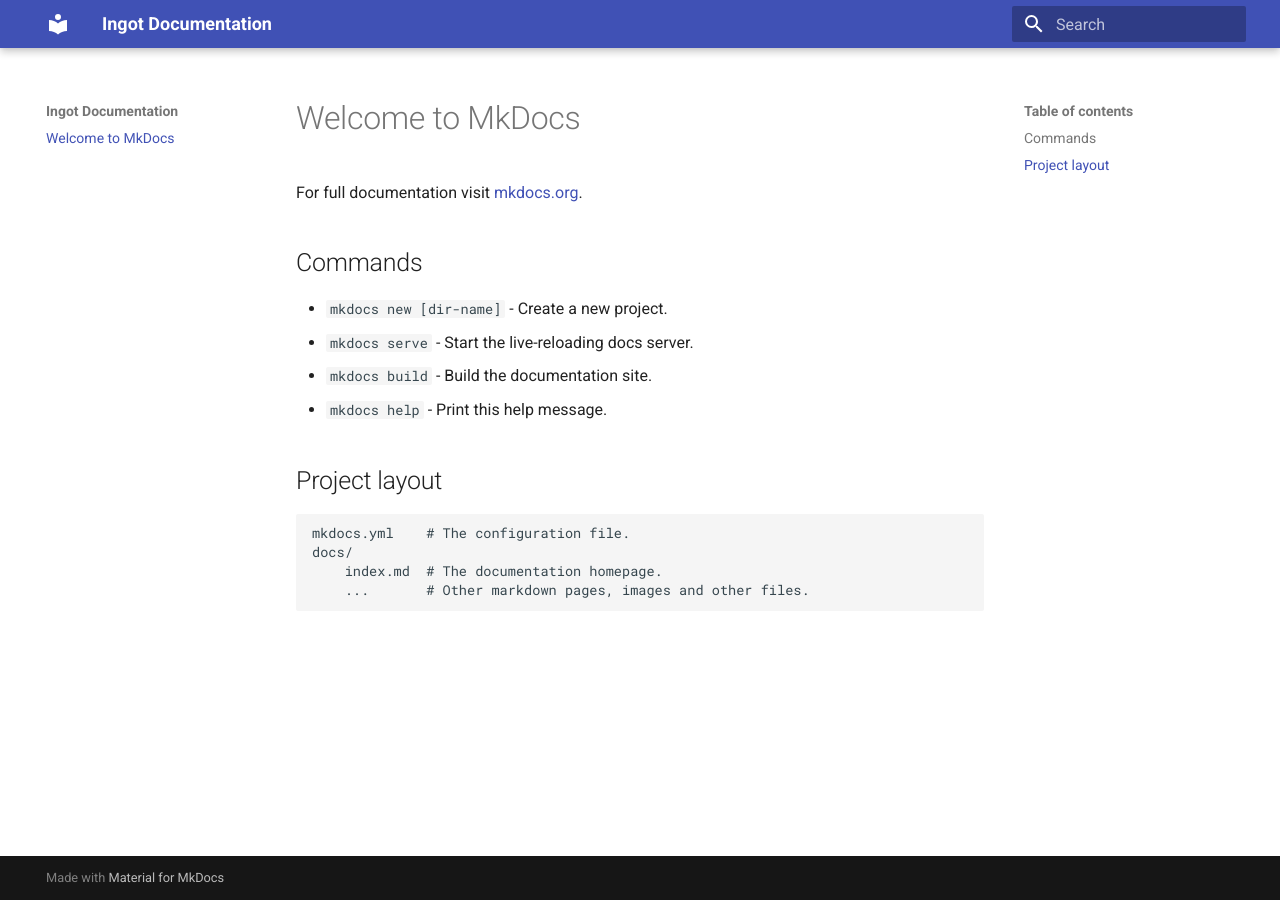
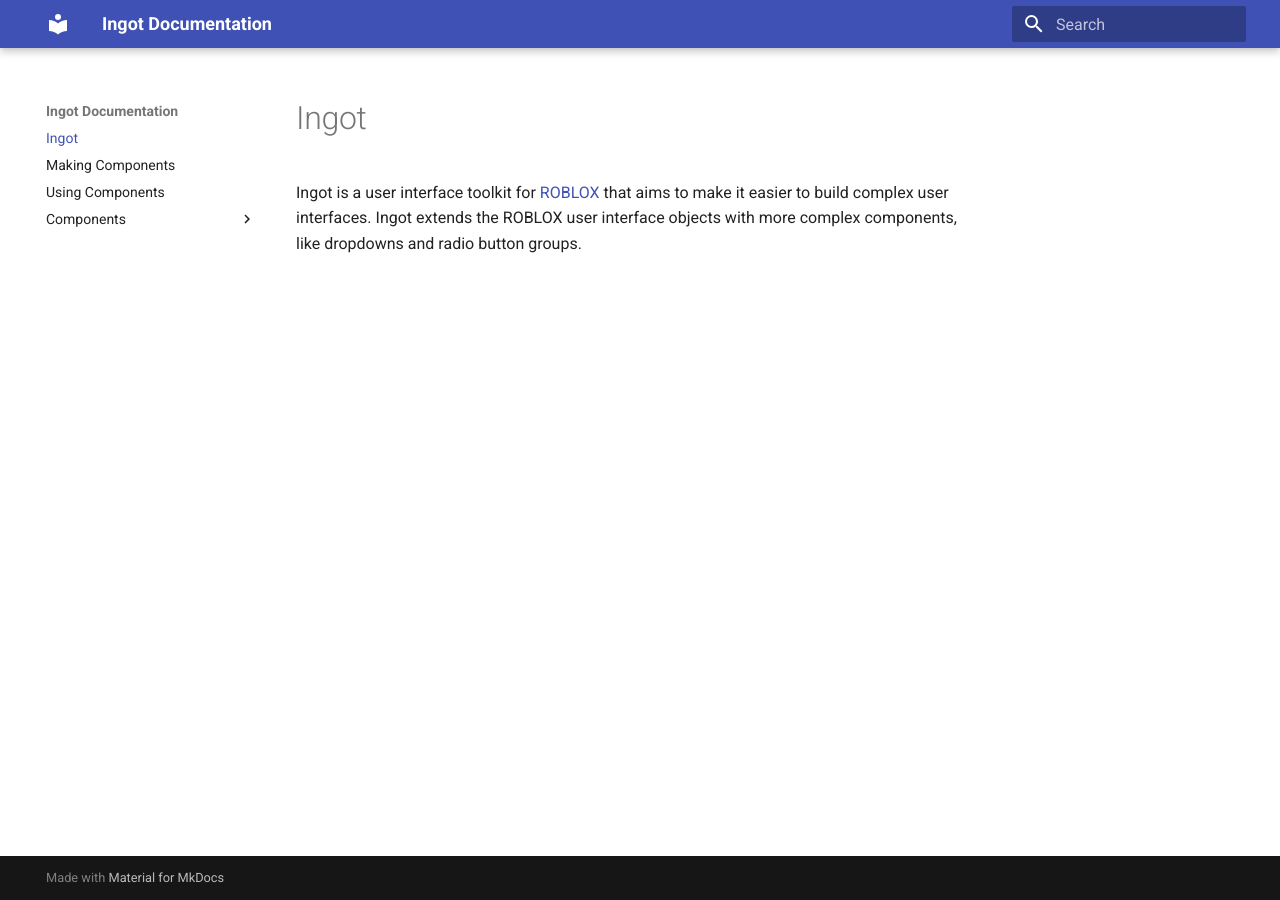
Before and after one commit to MemoryPenguin/RbxIngot, an MkDocs documentation site: the page built from Documentation/docs/index.md, in a window 1280 px wide. Built offline with MkDocs 1.6.1 and Material for MkDocs 9.7.7, drawn with Linux system fonts in a browser that asks for light colours.

Commit message:
Stubbing documentation

```diff
--- a/Documentation/docs/index.md
+++ b/Documentation/docs/index.md
@@ -1,17 +1,2 @@
-# Welcome to MkDocs
-
-For full documentation visit [mkdocs.org](http://mkdocs.org).
-
-## Commands
-
-* `mkdocs new [dir-name]` - Create a new project.
-* `mkdocs serve` - Start the live-reloading docs server.
-* `mkdocs build` - Build the documentation site.
-* `mkdocs help` - Print this help message.
-
-## Project layout
-
-    mkdocs.yml    # The configuration file.
-    docs/
-        index.md  # The documentation homepage.
-        ...       # Other markdown pages, images and other files.
+# Ingot
+Ingot is a user interface toolkit for [ROBLOX](https://roblox.com) that aims to make it easier to build complex user interfaces. Ingot extends the ROBLOX user interface objects with more complex components, like dropdowns and radio button groups.
--- /dev/null
+++ b/Documentation/docs/making.md
@@ -0,0 +1,2 @@
+# Making Components
+TODO
--- /dev/null
+++ b/Documentation/docs/using.md
@@ -0,0 +1,2 @@
+# Using Components
+TODO
```
Also changed, not shown: Documentation/docs/components/dropdown.md (added, +2 -0 lines), README.md (added).
